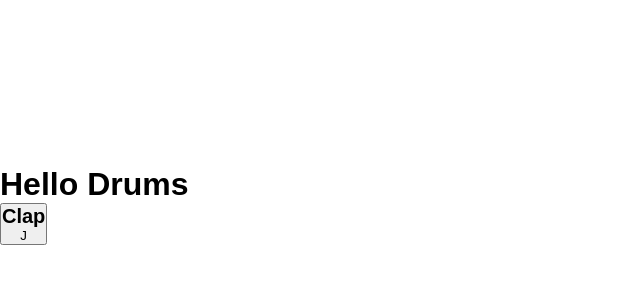
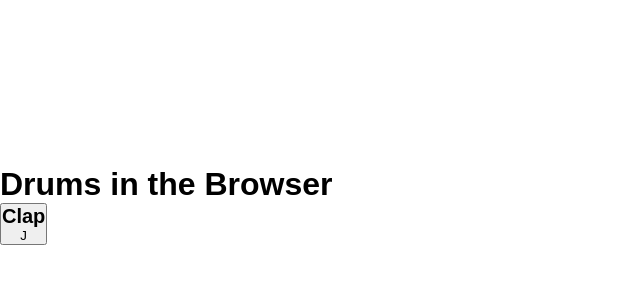
Before and after one commit to machinesandpixels/drums_in_the_browser, a React (Create React App) app in the folder drums-refactored-v2/: page / in a window 1280 px wide. Shown: the top 300 px of the page, without its empty margins (0-640 px from the left). Built offline with nearby package versions, Linux system fonts and the light colour scheme; the HTML template or start-up script is replaced by a standard one; a web font is replaced by a local one.

Commit message:
Created the Samples and Sample components

```diff
--- a/drums-refactored-v2/src/App.js
+++ b/drums-refactored-v2/src/App.js
@@ -1,5 +1,5 @@
 import React, { Component } from 'react';
-import Clap from './components/samples/Clap';
+import Samples from './components/samples/Samples';
 import './App.css';
 
 class App extends Component {
@@ -7,9 +7,9 @@ class App extends Component {
   render(){
     const name = 'Drums';
     return (
-      <div className="App">
-       <h1>Hello { name }</h1>
-       <Clap />
+      <div className="max">
+       <h1>{ name } in the Browser</h1>
+       <Samples />
       </div>
     );
   }
--- a/drums-refactored-v2/src/components/samples/Clap.js
+++ b/drums-refactored-v2/src/components/samples/Clap.js
@@ -1,6 +1,6 @@
 import React, { Fragment, Component } from 'react';
 
-export class Clap extends Component {
+class Clap extends Component {
     render() {
         return (
             <Fragment>
--- a/drums-refactored-v2/src/components/samples/Crash.js
+++ b/drums-refactored-v2/src/components/samples/Crash.js
@@ -1,6 +1,6 @@
 import React, { Component } from 'react';
 
-export class Crash extends Component {
+class Crash extends Component {
     render() {
         return (
             <div>
--- a/drums-refactored-v2/src/components/samples/HighHat.js
+++ b/drums-refactored-v2/src/components/samples/HighHat.js
@@ -1,6 +1,6 @@
 import React, { Component } from 'react';
 
-export class HighHat extends Component {
+class HighHat extends Component {
     render() {
         return (
             <div>
--- /dev/null
+++ b/drums-refactored-v2/src/components/samples/Samples.js
@@ -0,0 +1,25 @@
+import React, { Component } from 'react';
+import Clap from './Clap';
+
+class Samples extends Component {
+    state = {
+        samples: [
+            {"Clap": 'J'},
+            {"Snare": "A"},
+            {"Kick": "F"},
+            {"Hi-Hat": "W"},
+            {"Tom": "C"},
+            {"Crash": "U"},
+        ]
+    }
+
+    render() {
+        return (
+            <div className="main">
+                <Clap />
+            </div>
+        )
+    }
+}
+
+export default Samples;
```
Also changed, not shown: drums-refactored-v2/src/components/samples/Sample.js (added).
